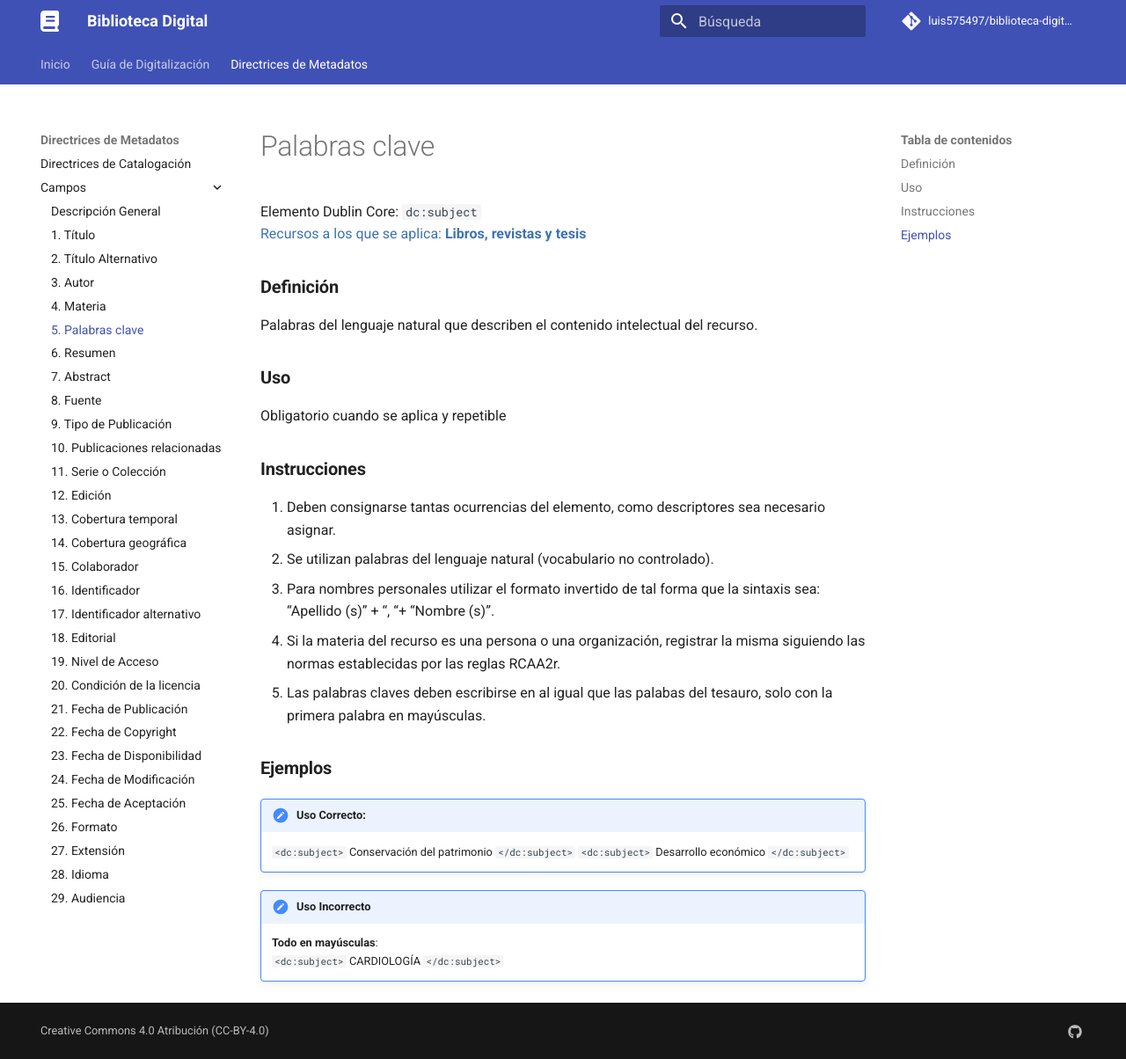
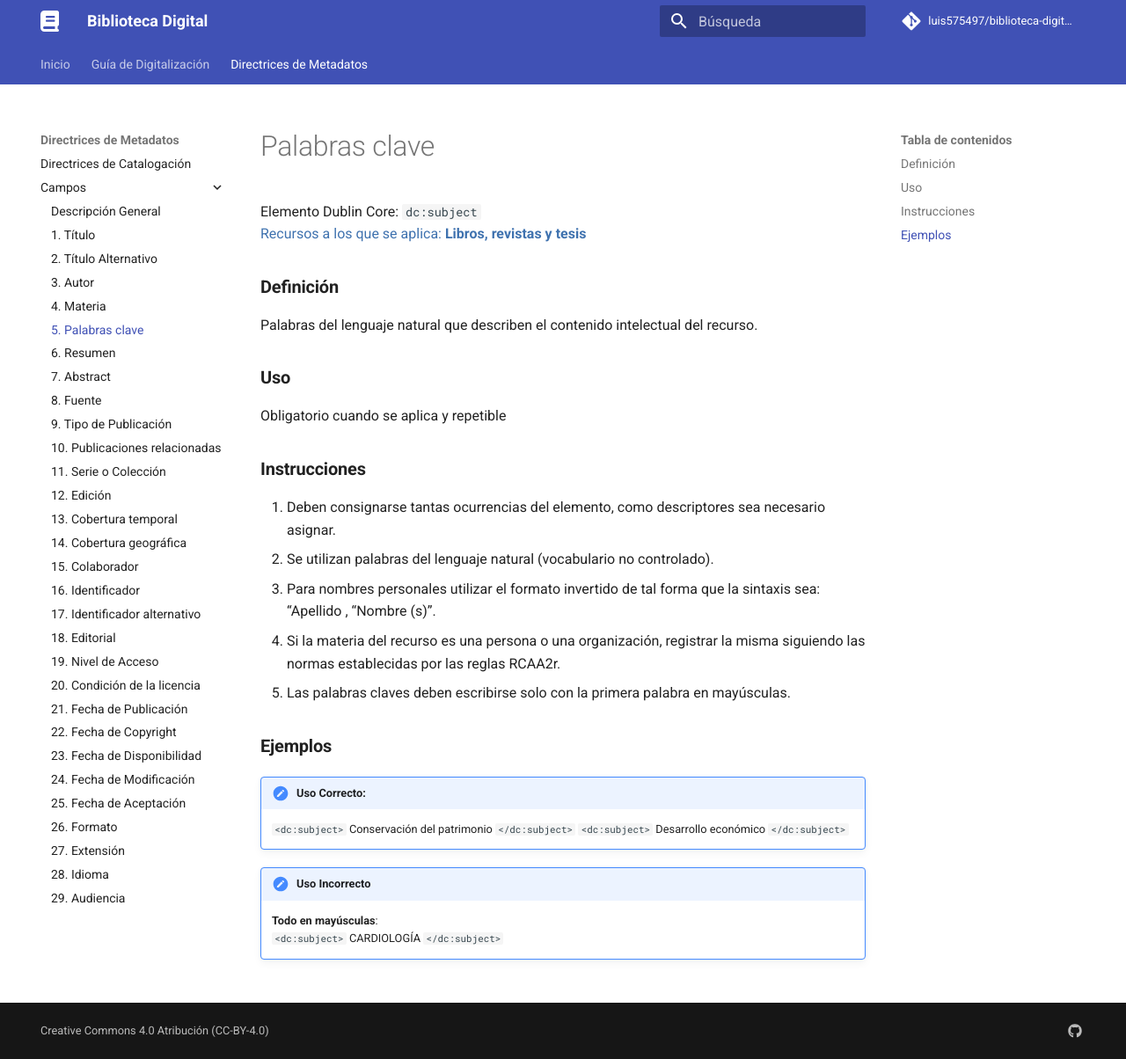
Before and after one commit to luis575497/biblioteca-digital-docs, an MkDocs documentation site: the page built from docs/metadatos/pclave.md, in a window 1280 px wide and 1204 px high. Shown: the whole window at 88% size. Built offline with MkDocs 1.6.1 and Material for MkDocs 9.7.7, drawn with Linux system fonts in a browser that asks for light colours; comment, search, counter and statistics services are not loaded; the version menu is left out.

Commit message:
Update pclave.md

```diff
--- a/docs/metadatos/pclave.md
+++ b/docs/metadatos/pclave.md
@@ -11,9 +11,10 @@ Obligatorio cuando se aplica y repetible
 ### __Instrucciones__
 1. Deben consignarse tantas ocurrencias del elemento, como descriptores sea necesario asignar.
 2. Se utilizan palabras del lenguaje natural (vocabulario no controlado).
-3. Para nombres personales utilizar el formato invertido de tal forma que la sintaxis sea: “Apellido (s)” + “, “+ “Nombre (s)”.
+3. Para nombres personales utilizar el formato invertido de tal forma que la sintaxis sea: “Apellido , “Nombre (s)”.
 4. Si la materia del recurso es una persona o una organización, registrar la misma siguiendo las normas establecidas por las reglas RCAA2r.
-5. Las palabras claves deben escribirse en al igual que las palabas del tesauro, solo con la primera palabra en mayúsculas.
+5. Las palabras claves deben escribirse solo con la primera palabra en mayúsculas.
+
 ### __Ejemplos__
 
 !!! done "Uso Correcto:"
```
